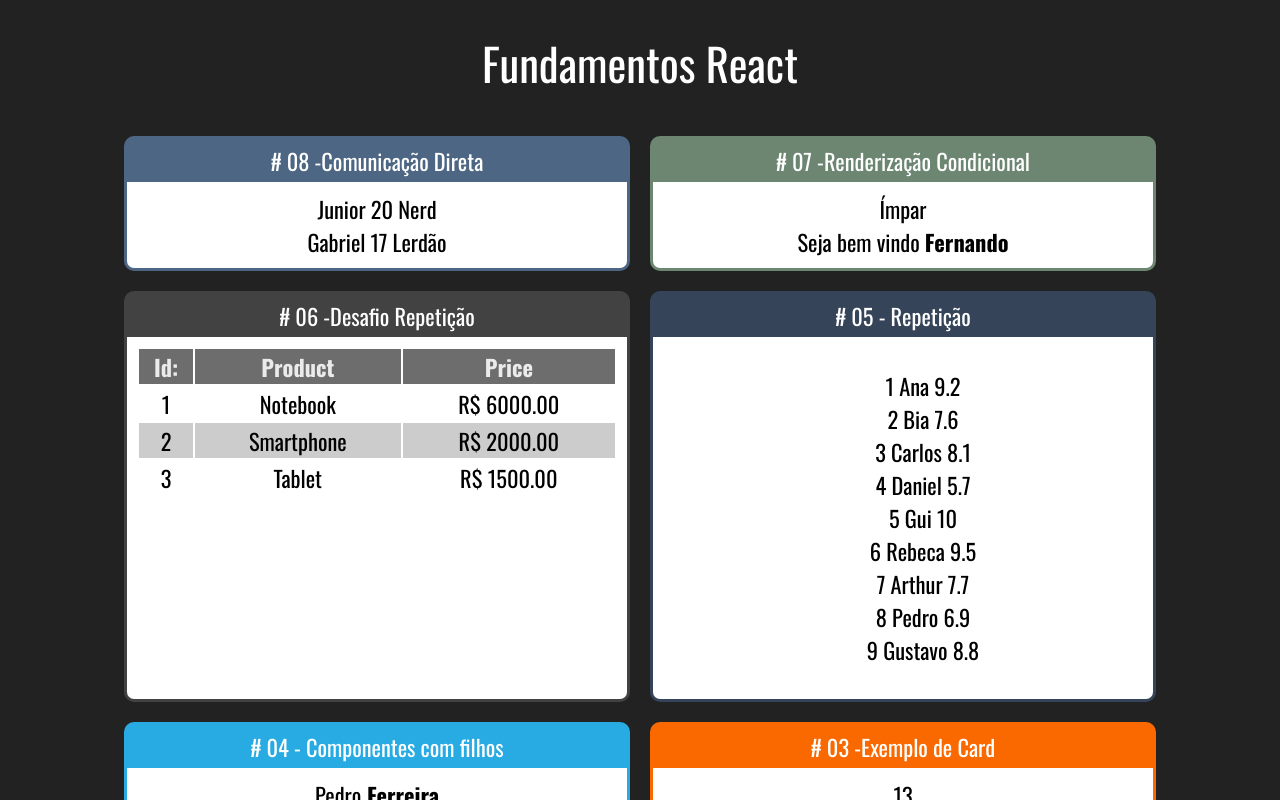
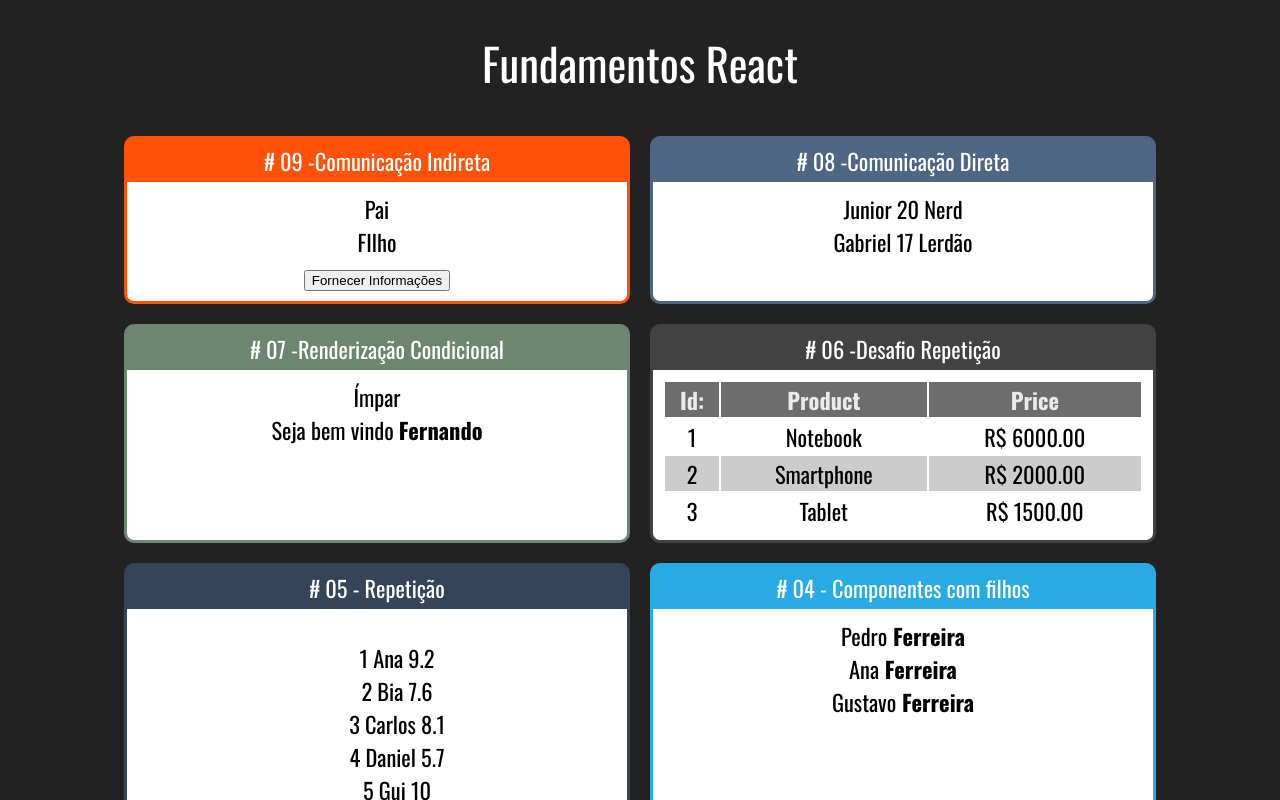
Before and after one commit to simonelopess/FundamentosReactUdemy, a React (Create React App) app: page / in a window 1280 px wide. Shown: the top 800 px of the page. Built offline with nearby package versions, Linux system fonts and the light colour scheme.

Commit message:
Indirect communication Child to Father

```diff
--- a/src/App.js
+++ b/src/App.js
@@ -9,6 +9,7 @@ import ProductList from './components/repeat/productsTable';
 import EvenorOdd from './components/conditional/EvenorOdd';
 import InfoUser from './components/conditional/InfoUser';
 import DirectFather from './components/comunication/DirectFather';
+import IndirectFather from "./components/comunication/IndirectFather.js";
 
 import './App.css'
 const App = () => {
@@ -16,6 +17,9 @@ const App = () => {
     <div className="App">
       <h1>Fundamentos React</h1>
       <div className="Cards">
+        <Card titulo="# 09 -Comunicação Indireta" color="#FF5108">
+          <IndirectFather />
+        </Card>
         <Card titulo="# 08 -Comunicação Direta" color="#4D6684">
           <DirectFather />
         </Card>
--- /dev/null
+++ b/src/components/comunication/IndirectChild.js
@@ -0,0 +1,11 @@
+const IndirectChild = (props) => {
+
+  return (
+    <div>
+       <div>FIlho</div>
+       <button onClick={()=>props.click('João', 18, true)}>Fornecer Informações</button>
+    </div>
+  )
+}
+
+export default IndirectChild;
--- /dev/null
+++ b/src/components/comunication/IndirectFather.js
@@ -0,0 +1,19 @@
+import IndirectChild from './IndirectChild';
+
+const IndirectFather = (props) => {
+
+  //nome idade nerd
+
+  function getInformations(name, age, isNerd) {
+    console.log(name, age, isNerd);
+  }
+
+  return (
+    <div>
+      Pai
+      <IndirectChild click={getInformations}/>
+    </div>
+  )
+}
+
+export default IndirectFather;
```
Also changed, not shown: 1 other file (tests, documents, lock files or other folders).
